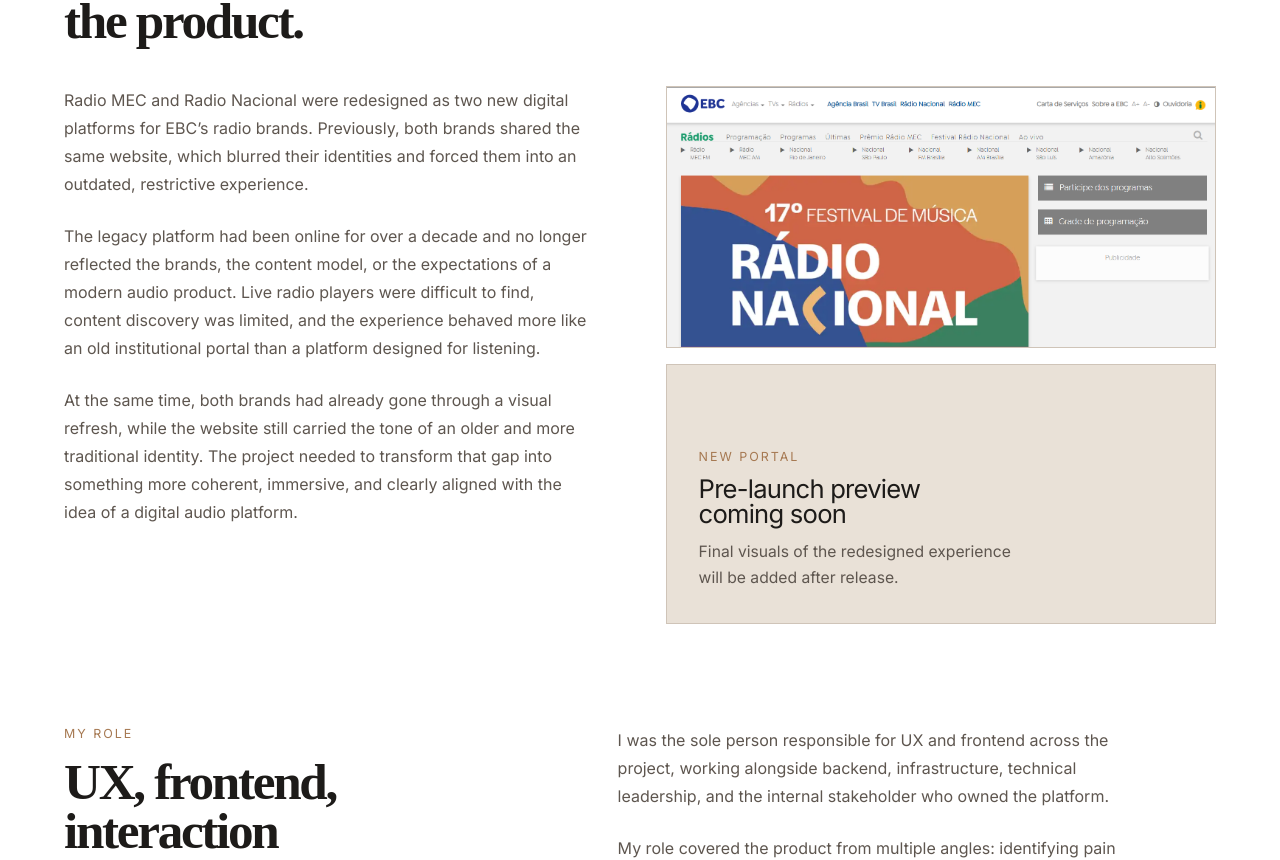
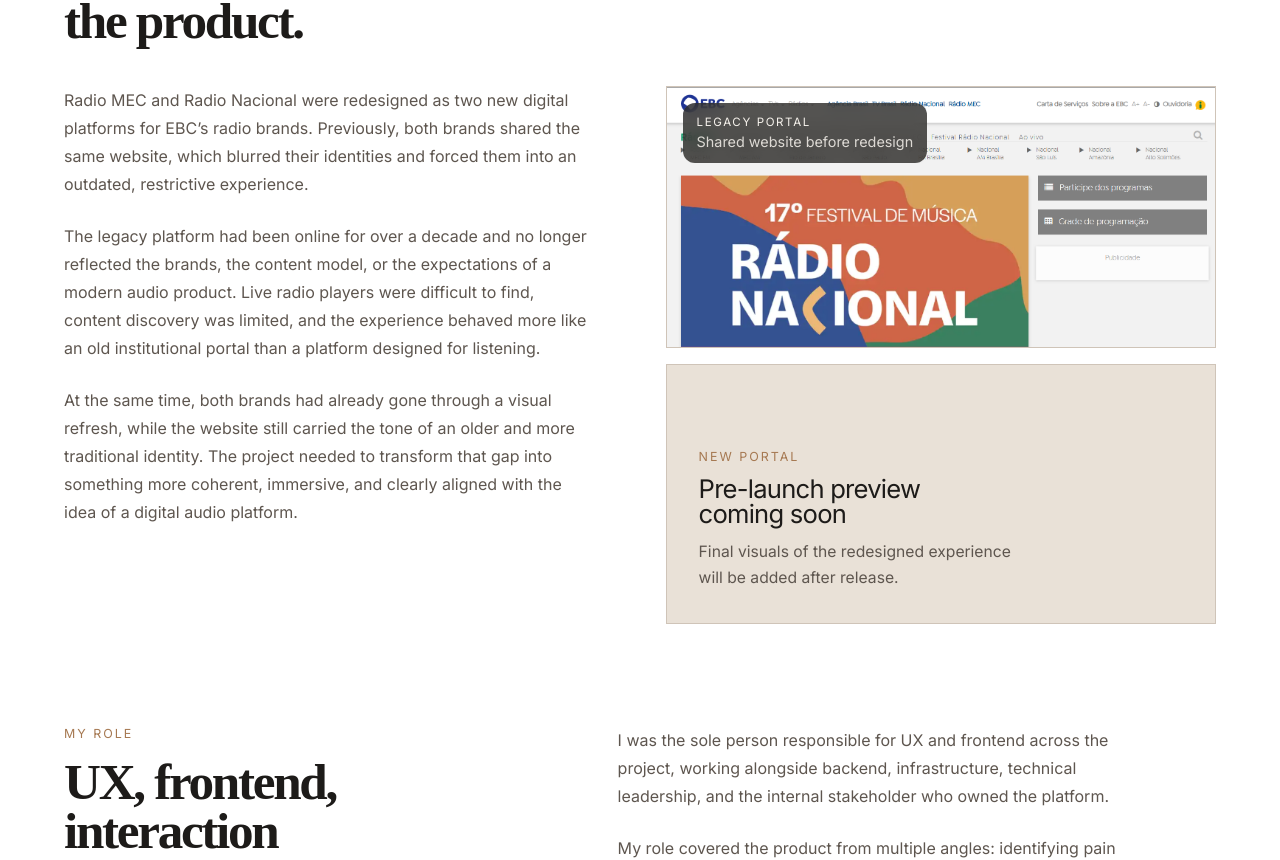
Before and after one commit to Lincoln-Araujo/portfolio-lincoln, a Next.js app: page /work/radio-mec-nacional in a window 1280 px wide. Shown: the part 1399-2259 px from the top of the page. Built offline with nearby package versions, Linux system fonts and the light colour scheme.

Commit message:
feat: add label to the old preview image

```diff
--- a/src/sections/work/RadioMecNacional/RadioMecContext/RadioMecContext.module.css
+++ b/src/sections/work/RadioMecNacional/RadioMecContext/RadioMecContext.module.css
@@ -87,6 +87,44 @@
   padding: clamp(24px, 3vw, 32px);
 }
 
+.imageWrap {
+  position: relative;
+  min-height: 260px;
+  height: 100%;
+  overflow: hidden;
+}
+
+.image {
+  object-fit: cover;
+  object-position: top center;
+}
+
+.imageBadge {
+  position: absolute;
+  top: 16px;
+  left: 16px;
+  z-index: 2;
+  display: grid;
+  gap: 4px;
+  padding: 12px 14px;
+  border-radius: 12px;
+  background: rgba(20, 18, 16, 0.72);
+  backdrop-filter: blur(8px);
+}
+
+.imageBadgeLabel {
+  color: #f6f2ec;
+  font-size: 0.72rem;
+  letter-spacing: 0.14em;
+  text-transform: uppercase;
+}
+
+.imageBadgeText {
+  color: rgba(246, 242, 236, 0.85);
+  font-size: 0.9rem;
+  line-height: 1.3;
+}
+
 .slotLabel {
   color: var(--color-accent);
   font-size: 0.78rem;
--- a/src/sections/work/RadioMecNacional/RadioMecContext/RadioMecContext.tsx
+++ b/src/sections/work/RadioMecNacional/RadioMecContext/RadioMecContext.tsx
@@ -44,12 +44,17 @@
               <div className={styles.imageWrap}>
                 <Image
                   src="/images/radios-ebc-old.png"
-                  alt="Legacy EBC radio portal"
+                  alt="Previous shared website for Radio MEC and Radio Nacional"
                   fill
                   priority
                   sizes="(max-width: 980px) 100vw, 50vw"
                   className={styles.image}
                 />
+
+                <div className={styles.imageBadge}>
+                  <p className={styles.imageBadgeLabel}>Legacy portal</p>
+                  <p className={styles.imageBadgeText}>Shared website before redesign</p>
+                </div>
               </div>
             </div>
 
```
